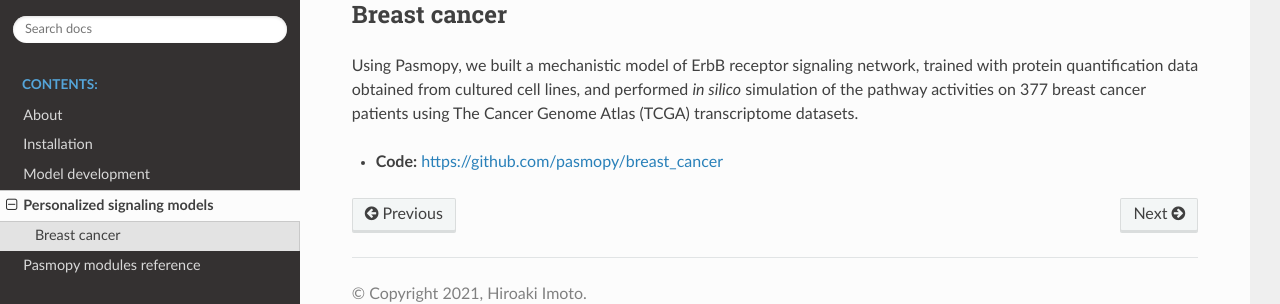
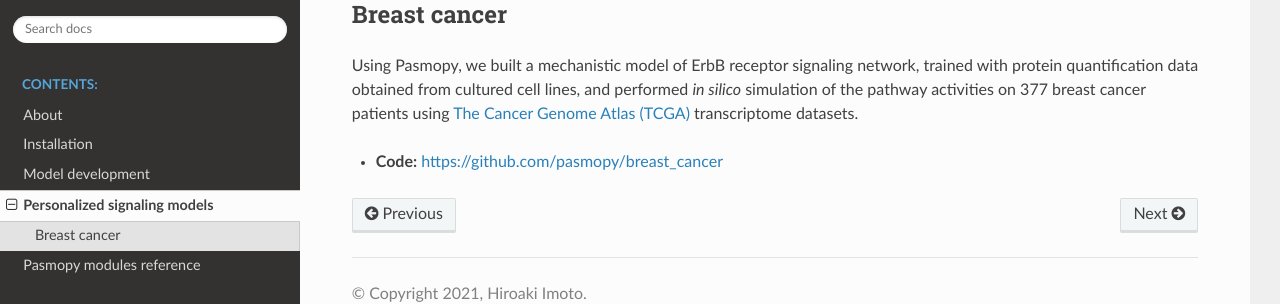
Before and after one commit to pasmopy/pasmopy, a Sphinx documentation site: the page built from docs/personalized_model.rst, in a window 1280 px wide. Shown: the part 162-466 px from the top of the page. Built offline with Sphinx 7.4.7 and the Read the Docs theme 2.0.0, drawn with Linux system fonts in a browser that asks for light colours; part of the change alters nothing that is shown.

```diff
--- a/docs/personalized_model.rst
+++ b/docs/personalized_model.rst
@@ -4,6 +4,6 @@ Personalized signaling models
 Breast cancer
 -------------
 
-Using Pasmopy, we built a mechanistic model of ErbB receptor signaling network, trained with protein quantification data obtained from cultured cell lines, and performed *in silico* simulation of the pathway activities on 377 breast cancer patients using The Cancer Genome Atlas (TCGA) transcriptome datasets.
+Using Pasmopy, we built a mechanistic model of ErbB receptor signaling network, trained with protein quantification data obtained from cultured cell lines, and performed *in silico* simulation of the pathway activities on 377 breast cancer patients using `The Cancer Genome Atlas (TCGA) <https://www.cancer.gov/about-nci/organization/ccg/research/structural-genomics/tcga>`_ transcriptome datasets.
 
 * **Code:** https://github.com/pasmopy/breast_cancer
```
